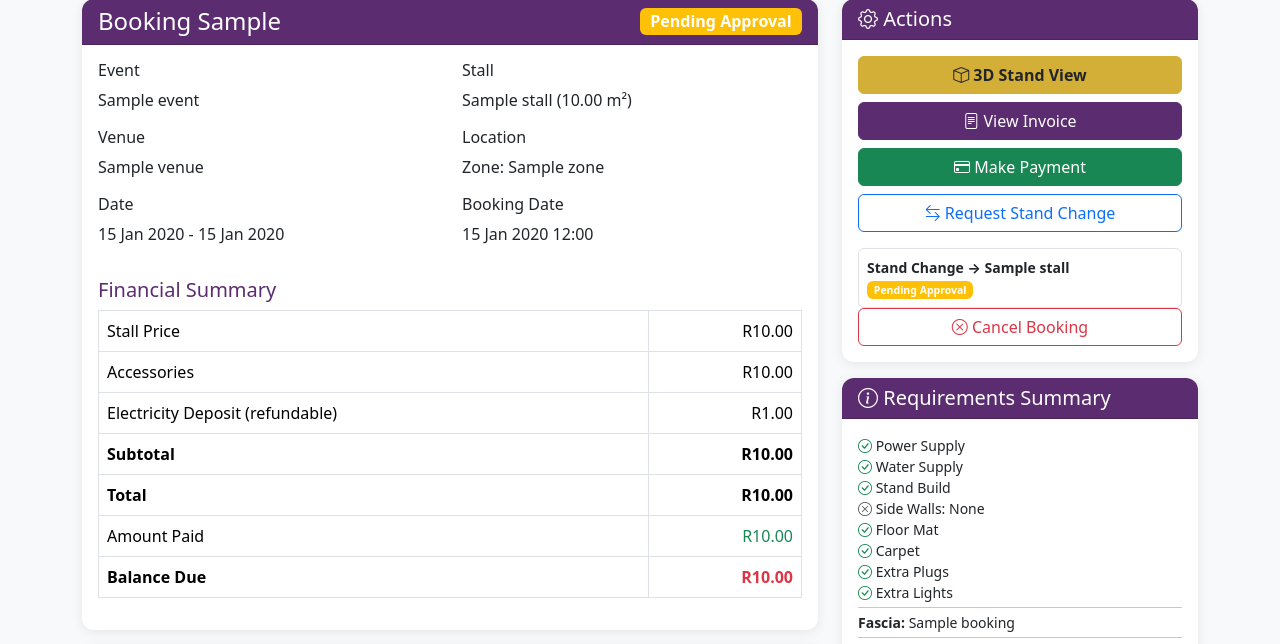
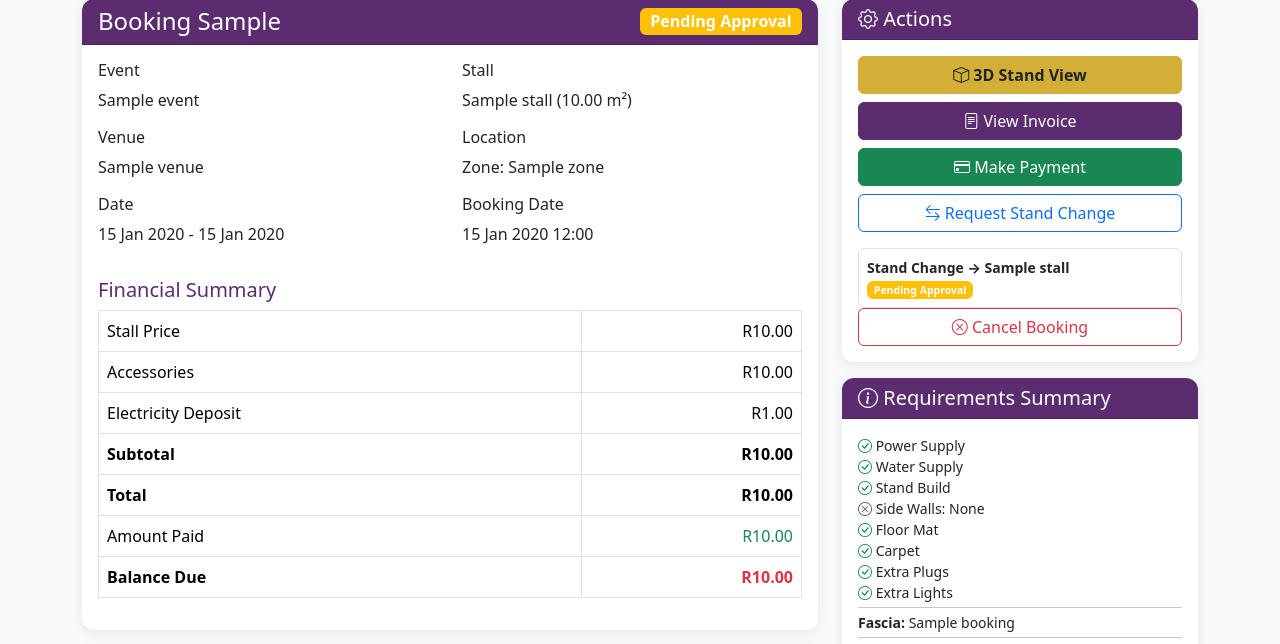
Before and after one commit to mogalia786/alansaar_erp, a Django app: page /bookings/1/ in a window 1280 px wide. Shown: the part 127-771 px from the top of the page. Run offline with Django 5.2, Linux system fonts and the light colour scheme; a user stored in the database is signed in; tables that the repository leaves empty hold one stand-in row (values such as "Sample post"); data that the repository does not hold is empty; parts of the project's set-up code (start-up, migrations or seed data) failed here and were passed over.

Commit message:
Remove (refundable) label from electricity deposit on booking detail

```diff
--- a/templates/bookings/detail.html
+++ b/templates/bookings/detail.html
@@ -42,7 +42,7 @@
                         <tr><td>Accessories</td><td class="text-end">R{{ booking.accessories_total|floatformat:2 }}</td></tr>
                         {% endif %}
                         {% if booking.electricity_deposit > 0 %}
-                        <tr><td>Electricity Deposit (refundable)</td><td class="text-end">R{{ booking.electricity_deposit|floatformat:2 }}</td></tr>
+                        <tr><td>Electricity Deposit</td><td class="text-end">R{{ booking.electricity_deposit|floatformat:2 }}</td></tr>
                         {% endif %}
                         <tr class="fw-bold"><td>Subtotal</td><td class="text-end">R{{ booking.subtotal|floatformat:2 }}</td></tr>
                         {% if booking.early_payment_discount > 0 %}
```
